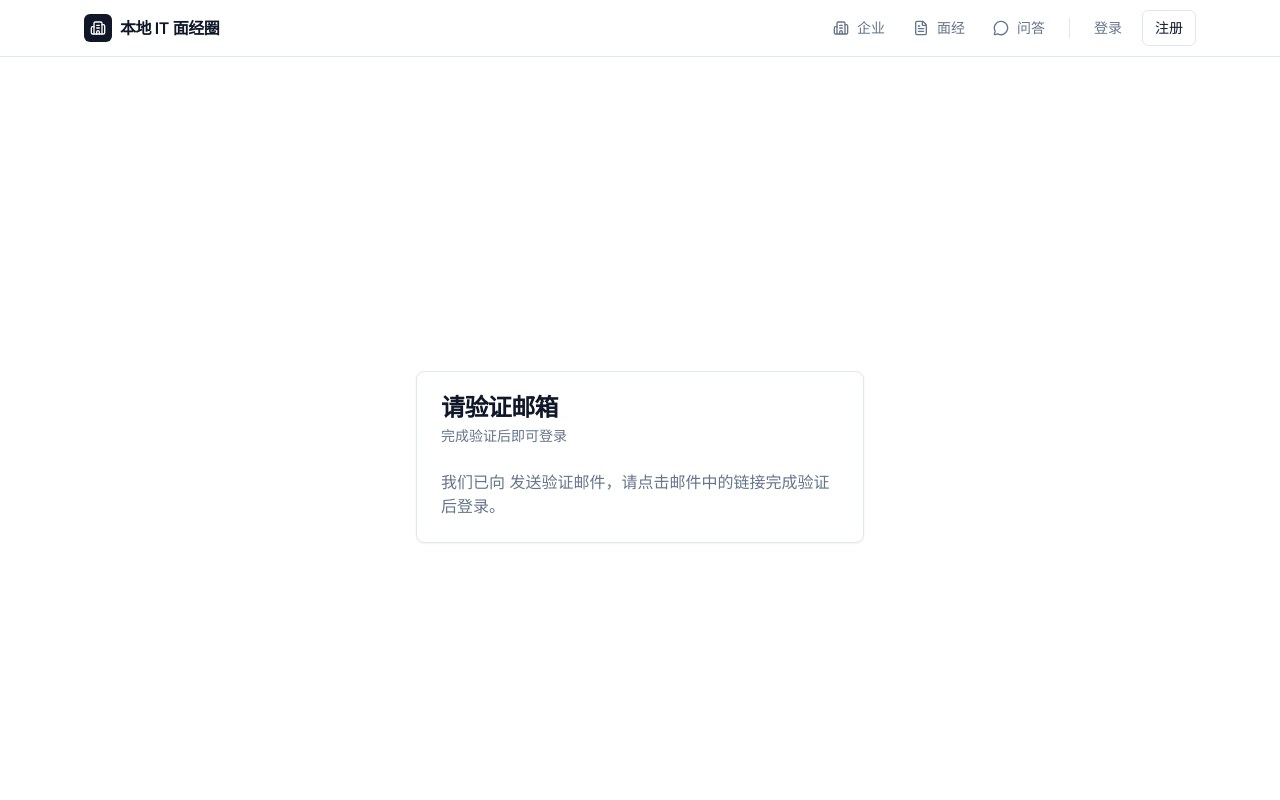
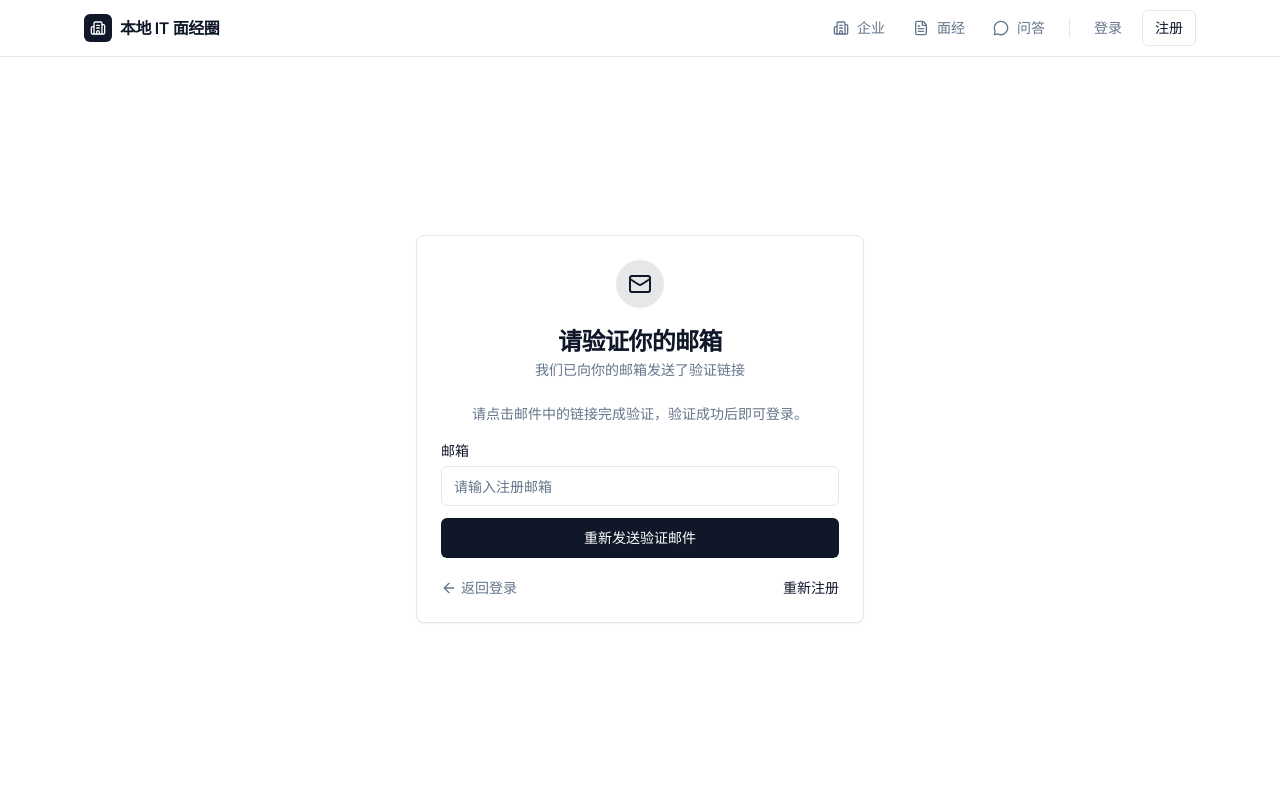
Before and after one commit to longzhu0725/nanchang-it-interview, a Next.js app: page /verify in a window 1280 px wide. Shown: the top 800 px of the page. Built offline with nearby package versions, Linux system fonts and the light colour scheme; no server answers.

Commit message:
feat: 实现邮箱确认流程
- 注册成功后自动发送确认邮件
- 注册页面跳转到 /verify 提示用户查收邮件
- 新增 /api/auth/resend 接口用于重新发送确认邮件（含频率限制）
- 完善 /verify 页面：显示邮箱、可重新发送、可返回登录

```diff
--- a/app/(auth)/register/page.tsx
+++ b/app/(auth)/register/page.tsx
@@ -20,10 +20,11 @@ export default function RegisterPage() {
     setError('')
 
     const formData = new FormData(e.currentTarget)
+    const email = formData.get('email') as string
     const res = await fetch('/api/auth/register', {
       method: 'POST',
       body: JSON.stringify({
-        email: formData.get('email'),
+        email,
         password: formData.get('password'),
         nickname: formData.get('nickname'),
         company: formData.get('company'),
@@ -39,7 +40,8 @@ export default function RegisterPage() {
       return
     }
 
-    router.push('/login?registered=1')
+    // 注册成功后跳转到邮箱验证提示页
+    router.push(`/verify?email=${encodeURIComponent(data.email || email)}`)
   }
 
   return (
--- a/app/(auth)/verify/page.tsx
+++ b/app/(auth)/verify/page.tsx
@@ -1,22 +1,104 @@
 'use client'
 
+import { useState } from 'react'
 import { useSearchParams } from 'next/navigation'
 import { Card, CardContent, CardDescription, CardHeader, CardTitle } from '@/components/ui/card'
+import { Button } from '@/components/ui/button'
+import { Input } from '@/components/ui/input'
+import { Label } from '@/components/ui/label'
+import Link from 'next/link'
+import { Mail, ArrowLeft, Loader2, CheckCircle2, AlertCircle } from 'lucide-react'
 
 export default function VerifyPage() {
-  const email = useSearchParams().get('email')
+  const searchEmail = useSearchParams().get('email') || ''
+  const [email, setEmail] = useState(searchEmail)
+  const [status, setStatus] = useState<'idle' | 'loading' | 'success' | 'error'>('idle')
+  const [message, setMessage] = useState('')
+
+  async function resendEmail(e: React.FormEvent) {
+    e.preventDefault()
+    setStatus('loading')
+    setMessage('')
+
+    const res = await fetch('/api/auth/resend', {
+      method: 'POST',
+      body: JSON.stringify({ email }),
+      headers: { 'Content-Type': 'application/json' },
+    })
+
+    const data = await res.json()
+    setStatus(res.ok ? 'success' : 'error')
+    setMessage(data.message || data.error || (res.ok ? '邮件已重新发送' : '发送失败'))
+  }
 
   return (
-    <div className="flex min-h-screen items-center justify-center px-4">
+    <div className="flex min-h-[calc(100vh-3.5rem)] items-center justify-center px-4 py-12">
       <Card className="w-full max-w-md">
-        <CardHeader>
-          <CardTitle>请验证邮箱</CardTitle>
-          <CardDescription>完成验证后即可登录</CardDescription>
+        <CardHeader className="text-center">
+          <div className="mx-auto mb-4 flex h-12 w-12 items-center justify-center rounded-full bg-primary/10">
+            <Mail className="h-6 w-6 text-primary" />
+          </div>
+          <CardTitle>请验证你的邮箱</CardTitle>
+          <CardDescription>我们已向你的邮箱发送了验证链接</CardDescription>
         </CardHeader>
-        <CardContent>
-          <p className="text-muted-foreground">
-            我们已向 <span className="font-medium">{email}</span> 发送验证邮件，请点击邮件中的链接完成验证后登录。
+        <CardContent className="space-y-5">
+          <p className="text-center text-sm text-muted-foreground">
+            请点击邮件中的链接完成验证，验证成功后即可登录。
           </p>
+
+          {searchEmail && (
+            <div className="rounded-lg bg-muted/50 px-4 py-3 text-center text-sm">
+              验证邮件已发送至：<span className="font-medium text-foreground">{searchEmail}</span>
+            </div>
+          )}
+
+          <form onSubmit={resendEmail} className="space-y-3">
+            <div className="space-y-2">
+              <Label htmlFor="email">邮箱</Label>
+              <Input
+                id="email"
+                name="email"
+                type="email"
+                value={email}
+                onChange={(e) => setEmail(e.target.value)}
+                placeholder="请输入注册邮箱"
+                required
+              />
+            </div>
+            <Button type="submit" className="w-full" disabled={status === 'loading'}>
+              {status === 'loading' ? (
+                <>
+                  <Loader2 className="mr-2 h-4 w-4 animate-spin" />
+                  发送中...
+                </>
+              ) : (
+                '重新发送验证邮件'
+              )}
+            </Button>
+          </form>
+
+          {status === 'success' && (
+            <div className="flex items-start gap-2 rounded-lg bg-emerald-50 px-3 py-2 text-sm text-emerald-700">
+              <CheckCircle2 className="mt-0.5 h-4 w-4 shrink-0" />
+              <span>{message}</span>
+            </div>
+          )}
+          {status === 'error' && (
+            <div className="flex items-start gap-2 rounded-lg bg-destructive/10 px-3 py-2 text-sm text-destructive">
+              <AlertCircle className="mt-0.5 h-4 w-4 shrink-0" />
+              <span>{message}</span>
+            </div>
+          )}
+
+          <div className="flex items-center justify-between text-sm">
+            <Link href="/login" className="inline-flex items-center gap-1 text-muted-foreground hover:text-foreground">
+              <ArrowLeft className="h-4 w-4" />
+              返回登录
+            </Link>
+            <Link href="/register" className="text-primary hover:underline">
+              重新注册
+            </Link>
+          </div>
         </CardContent>
       </Card>
     </div>
--- a/app/api/auth/register/route.ts
+++ b/app/api/auth/register/route.ts
@@ -71,5 +71,16 @@ export async function POST(request: Request) {
     return NextResponse.json({ error: profileError.message }, { status: 400 })
   }
 
-  return NextResponse.json({ success: true })
+  // 发送邮箱确认邮件
+  const { error: resendError } = await supabase.auth.resend({
+    type: 'signup',
+    email,
+  })
+
+  if (resendError) {
+    // 邮件发送失败不阻断注册流程，但记录日志
+    console.error('发送确认邮件失败:', resendError)
+  }
+
+  return NextResponse.json({ success: true, email })
 }
--- /dev/null
+++ b/app/api/auth/resend/route.ts
@@ -0,0 +1,46 @@
+import { NextResponse } from 'next/server'
+import { createAdminClient } from '@/lib/supabase/admin'
+import { rateLimit, getClientIp } from '@/lib/rate-limit'
+
+const RESEND_LIMIT = {
+  windowMs: 60 * 1000, // 1 分钟
+  maxRequests: 3, // 每个 IP 每分钟最多重发 3 次
+}
+
+export async function POST(request: Request) {
+  const ip = getClientIp(request)
+  const limit = rateLimit(`resend:${ip}`, RESEND_LIMIT)
+
+  if (!limit.success) {
+    const retryAfter = Math.ceil((limit.resetAt - Date.now()) / 1000)
+    return NextResponse.json(
+      { error: `发送过于频繁，请在 ${retryAfter} 秒后再试` },
+      {
+        status: 429,
+        headers: {
+          'Retry-After': String(retryAfter),
+        },
+      }
+    )
+  }
+
+  const { email } = await request.json()
+
+  if (!email) {
+    return NextResponse.json({ error: '邮箱不能为空' }, { status: 400 })
+  }
+
+  const supabase = createAdminClient()
+
+  // 发送确认邮件
+  const { error } = await supabase.auth.resend({
+    type: 'signup',
+    email,
+  })
+
+  if (error) {
+    return NextResponse.json({ error: error.message }, { status: 400 })
+  }
+
+  return NextResponse.json({ success: true, message: '验证邮件已发送，请查收' })
+}
```
